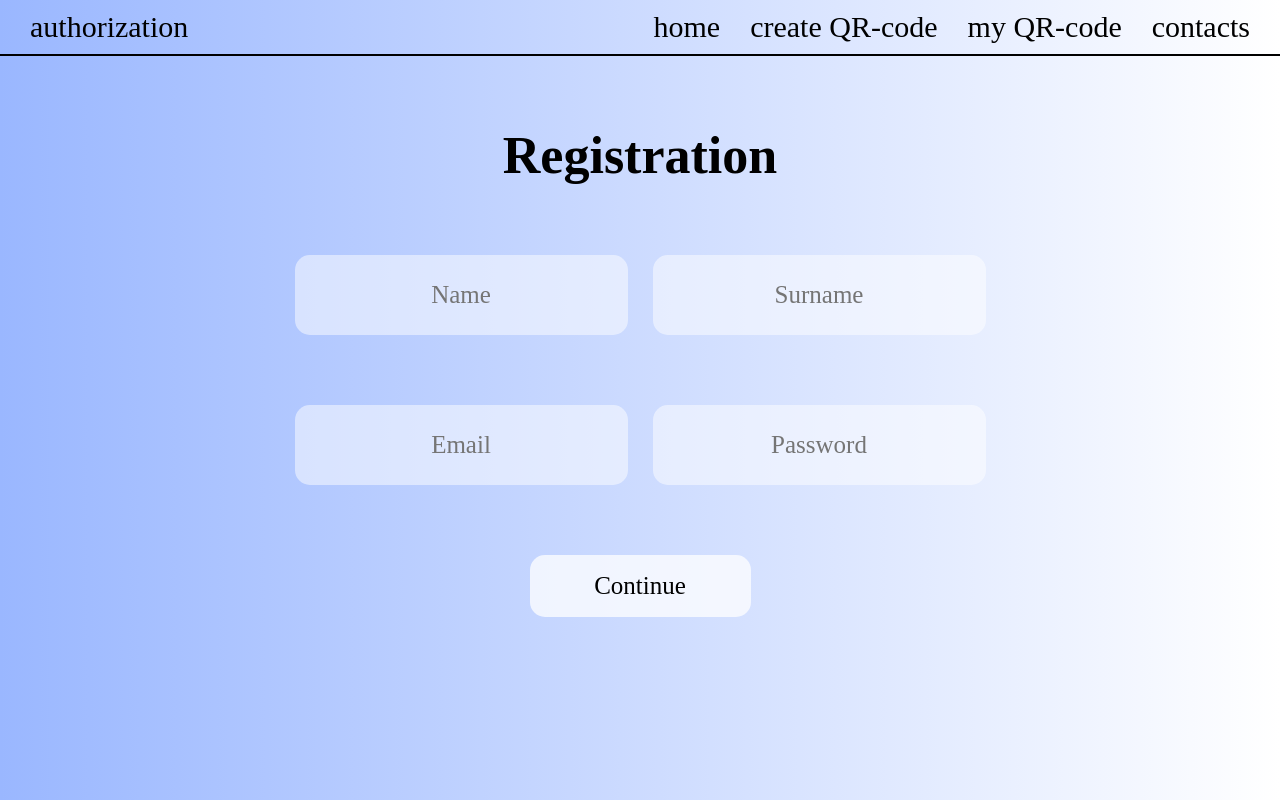
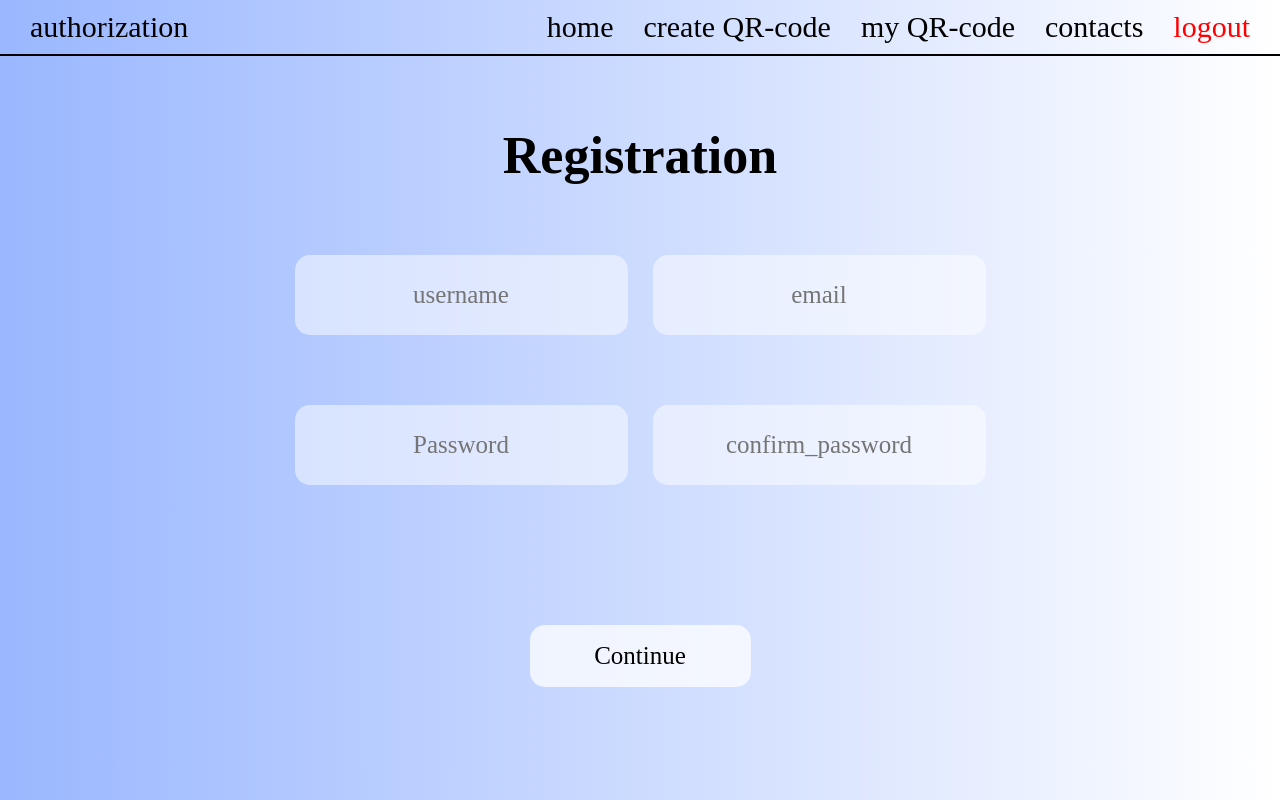
Before and after one commit to IllyaEpik/QR-app, a Django app: page /user/registration/ in a window 1280 px wide. Run offline with Django 5.2, Linux system fonts and the light colour scheme; some web fonts are replaced.

Commit message:
Create auth and logout

```diff
--- a/home/views.py
+++ b/home/views.py
@@ -2,4 +2,5 @@ from django.shortcuts import render
 
 # Create your views here.
 def view_home(request):
-    return render(request,template_name= "home/index.html")
+    name = request.user
+    return render(request,template_name= "home/index.html", context={"name": name})
--- a/templates/base.html
+++ b/templates/base.html
@@ -12,8 +12,8 @@
         <header>
             <div class="name">
                 {% block user %}
-                    {% if name %}
-                        <p class="logo"><img src="{% static 'images/icon.png' %}" alt="" class="icon">{{ name }}</p>
+                    {% if request.user %}
+                        <p class="logo"><img src="{% static 'images/icon.png' %}" alt="" class="icon">{{ request.user.username }}</p>
                     {% else %}
                         <a href="{% url 'reg' %}" class="login">login</a>
                     {% endif %}
@@ -24,8 +24,8 @@
                 <div class="create-QR-cods"><a href="{% url 'create_qr_cods' %}">create QR-code</a></div>
                 <div class="my-QR-cods"><a href="{% url 'my_qr_cods' %}">my QR-code</a></div>
                 <div class="contacts"><a href="{% url 'contacts' %}">contacts</a></div>
-                {% if name %}
-                        <p class="logo"><img src="{% static 'images/icon.png' %}" alt="" class="icon">{{ name }}</p>
+                {% if request.user %}
+                        <!-- <p class="logo"><img src="{% static 'images/icon.png' %}" alt="" class="icon"></p> -->
                         <a href="" class="logout">logout</a>
                 {% endif %}
             </nav>
--- a/user/static/user/style.css
+++ b/user/static/user/style.css
@@ -29,3 +29,9 @@ input{
     text-align: center;
     cursor: pointer;
 }
+p{
+    color: red;
+    display: flex;
+    font-size: 40px;
+
+}
--- a/user/static/user/style1.css
+++ b/user/static/user/style1.css
@@ -33,3 +33,9 @@ input{
     display: flex;
 
 }
+p{
+    color: red;
+    display: flex;
+    font-size: 40px;
+    text-align: center;
+}
--- a/user/templates/user/authorization.html
+++ b/user/templates/user/authorization.html
@@ -7,8 +7,9 @@
 
     <form>
         <h1>Authorization</h1>
-        <input type="text" placeholder="Name" />
-        <input type="password" placeholder="Password" />
+        <input type="text" placeholder="username" name="username"/>
+        <input type="password" placeholder="Password" name="password" />
         <button type="submit">Confirm</button>
     </form>
+    <p>{{ error }}</p>
 {% endblock %}
--- a/user/templates/user/registration.html
+++ b/user/templates/user/registration.html
@@ -11,13 +11,15 @@
         {% csrf_token %}
         <h1>Registration</h1>
         <div class="input-group">
-            <input type="text" placeholder="Name" name="name" />
-            <input type="text" placeholder="Surname" name="username" />
+            <input type="text" placeholder="username" name="username" />
+            <input type="email" placeholder="email" name="email" />
         </div>
         <div class="input-group">
-            <input type="email" placeholder="Email" name="email"/>
             <input type="password" placeholder="Password" name="password" />
+            <input type="password" placeholder="confirm_password" name="confirm_password"/>
         </div>
+        <p>{{ add }}</p>
         <button type="submit">Continue</button>
     </form>
+
 {% endblock %}
--- a/user/views.py
+++ b/user/views.py
@@ -1,15 +1,39 @@
-from django.shortcuts import render
+from django.shortcuts import render,redirect
 from django.contrib.auth.models import User
-
+from django.contrib.auth import authenticate, login
+from django.db.utils import IntegrityError
 # Create your views here.
 
 def authorization(request):
+        error = ""
+        if request.method == 'POST':
+            username = request.POST.get('username')
+            password = request.POST.get('password')
+            user = authenticate(request, username= username, password = password)
+            if user:
+                login(request, user)
+                return redirect('welcome')
+            else:
+                error = "Username or password is not correct"
 
-    return render(request,template_name= "user/authorization.html")
+        return render(request,template_name= "user/authorization.html", context={"error": error})
 
 def registration(request):
+    add = ""
     if request.method == "POST":
-        username= request.POST.get("username")
-        password= request.POST.get("password")
-        User.objects.create_user( username=username, password=password)
-    return render(request,template_name= "user/registration.html")
+        try:
+
+            username= request.POST.get("username")
+            password= request.POST.get("password")
+            email = request.POST.get("email")
+            print(username,password)
+            User.objects.create_user( username=username, password=password,email=email)
+        except IntegrityError:
+
+            add = "Username already excists"
+    return render(request,template_name= "user/registration.html", context={"add": add})
+
+def logout(request):
+    if request.user:
+        logout(request)
+        return redirect('login')
```
Also changed, not shown: db.sqlite3.
